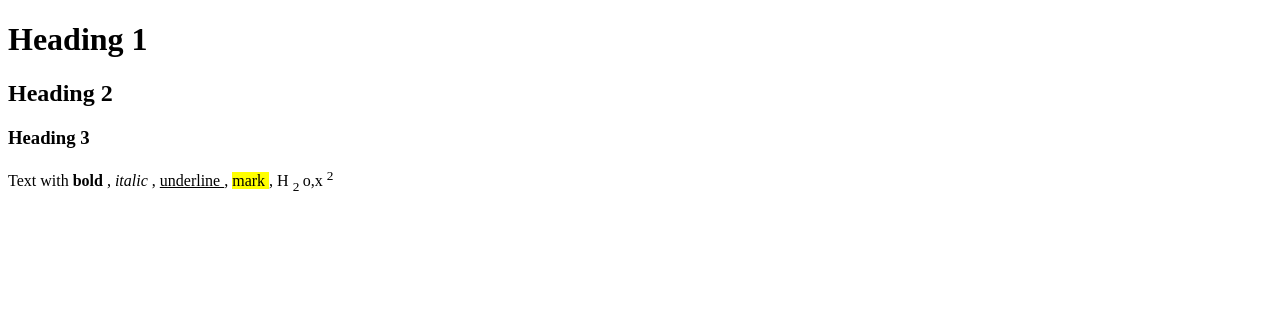
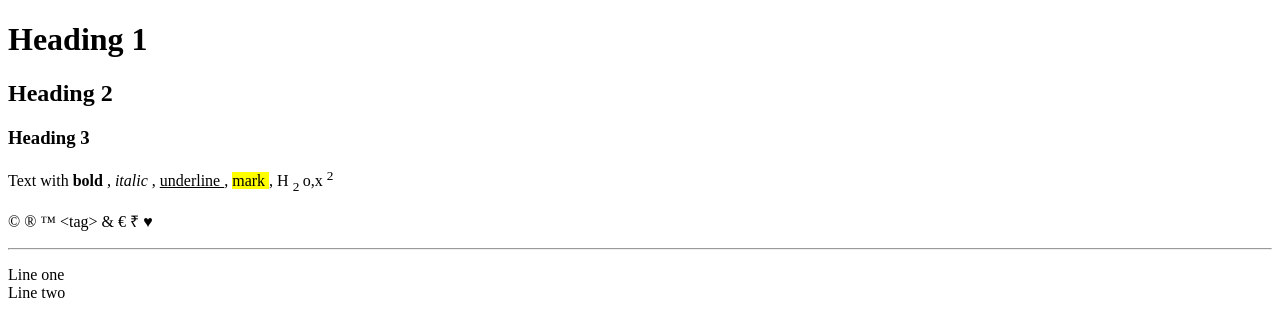
Before and after one commit to tttanishk01/WDW_1-admission_no-0482, a plain HTML site: page web desigining workshop 1 assignment/assignment2.html in a window 1280 px wide. Drawn offline with Linux system fonts and the light colour scheme.

Commit message:
assignment 2 completed

```diff
--- a/web desigining workshop 1 assignment/assignment2.html
+++ b/web desigining workshop 1 assignment/assignment2.html
@@ -37,5 +37,13 @@
             2
         </sup>
     </p>
+    <p>
+        	&copy; &reg; &trade; &lt;tag&gt; &amp; &euro;  &#8377; &hearts;
+    </p>
+    <hr>
+    <p>
+        Line one<br>
+        Line two<br>
+    </p>
 </body>
 </html>
```
